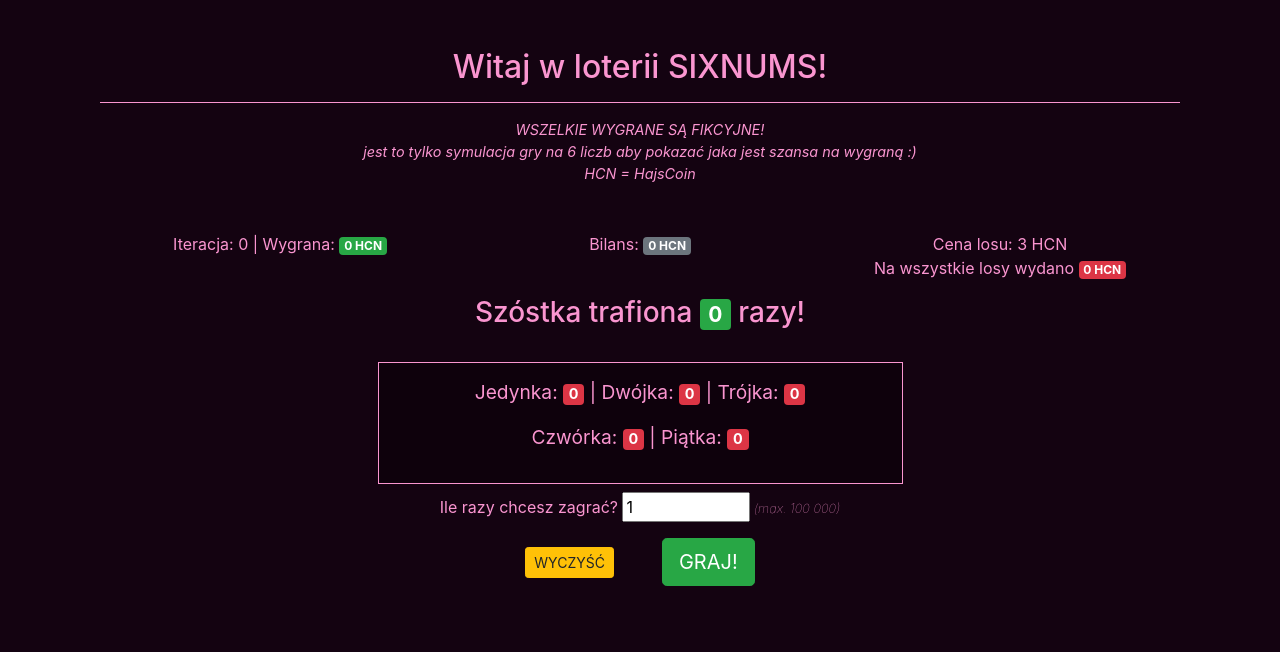
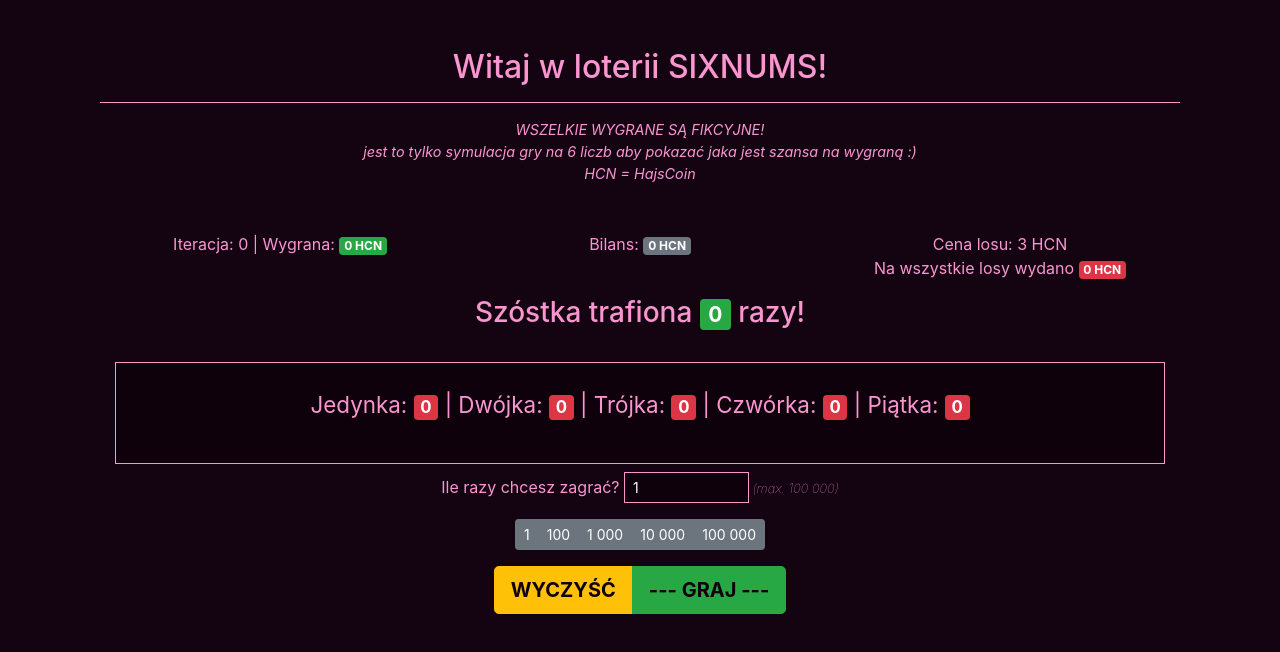
Before and after one commit to maxmatula/solarizator4000, an Angular app: page / in a window 1280 px wide. Shown: the top 652 px of the page. Built offline with nearby package versions, Linux system fonts and the light colour scheme.

Commit message:
refactor and styles

```diff
--- a/src/app/sixnums/sixnums.component.css
+++ b/src/app/sixnums/sixnums.component.css
@@ -1,11 +1,11 @@
 .wincount {
-  font-size: 1.2rem;
+  font-size: 1.4rem;
 }
 
 .win-section {
   border: 1px solid  rgb(250, 149, 208);
-  padding: 15px;
-  width: 50%;
+  padding: 25px;
+  width: 100%;
   margin: 0 auto;
   background: rgb(14, 1, 12);
 }
@@ -20,3 +20,18 @@
   font-size: .8rem;
   font-style: italic;
 }
+
+.form-control-sm {
+  border-radius: 0;
+  border: 1px solid  rgb(250, 149, 208);
+}
+
+input:disabled {
+  background: rgb(14, 1, 12);
+  color: white;
+}
+
+.fkc .btn {
+  font-weight: 700;
+  color: rgb(14, 1, 12);
+}
--- a/src/app/sixnums/sixnums.component.html
+++ b/src/app/sixnums/sixnums.component.html
@@ -2,31 +2,43 @@
   <h2>Witaj w loterii SIXNUMS!</h2>
   <hr>
   <p class="desc">WSZELKIE WYGRANE SĄ FIKCYJNE! <br>jest to tylko symulacja gry na 6 liczb aby pokazać
-  jaka jest szansa na wygraną :) <br> HCN = HajsCoin</p>
+    jaka jest szansa na wygraną :) <br> HCN = HajsCoin</p>
   <div class="mb-2 col-sm-12 mt-5">
     <div class="row">
       <div class="col-sm-4 text-center">
-        <p>Iteracja: {{iteration}} | Wygrana: <span class="badge badge-success">{{allTimeWinnings | number}} HCN</span></p>
+        <p>Iteracja: {{iteration}} | Wygrana: <span class="badge badge-success">{{allTimeWinnings | number}} HCN</span>
+        </p>
       </div>
       <div class="col-sm-4 text-center">
-       <p>Bilans: <span class="badge badge-secondary">{{allTimeWinnings - allGamesTicket | number}} HCN</span></p>
+        <p>Bilans: <span class="badge badge-secondary">{{allTimeWinnings - allGamesTicket | number}} HCN</span></p>
       </div>
       <div class="col-sm-4 text-center">
-          <p>Cena losu: {{ticketPrice}} HCN <br> Na wszystkie losy wydano <span class="badge badge-danger">{{allGamesTicket | number}} HCN</span></p>
-        </div>
+        <p>Cena losu: {{ticketPrice}} HCN <br> Na wszystkie losy wydano <span
+            class="badge badge-danger">{{allGamesTicket | number}} HCN</span></p>
+      </div>
     </div>
     <h3>Szóstka trafiona <span class="badge badge-success">{{winmodel.sixes}}</span> razy!</h3>
     <br>
     <div class="win-section">
       <p class="wincount">Jedynka: <span class="badge badge-danger">{{winmodel.ones}}</span> | Dwójka: <span
           class="badge badge-danger">{{winmodel.twos}}</span> | Trójka: <span
-          class="badge badge-danger">{{winmodel.threes}}</span></p>
-      <p class="wincount">Czwórka: <span class="badge badge-danger">{{winmodel.fours}}</span> | Piątka: <span
+          class="badge badge-danger">{{winmodel.threes}}</span> | Czwórka: <span class="badge badge-danger">{{winmodel.fours}}</span> | Piątka: <span
           class="badge badge-danger">{{winmodel.fives}}</span></p>
     </div>
   </div>
-  <p>Ile razy chcesz zagrać? <input type="number" min=1 max=100000 value="1" name="howManyPlay"
-      [(ngModel)]="howManyPlay"> <span class="textsmall"> (max. 100 000)</span></p>
-  <button class="btn btn-sm btn-warning mr-5" (click)="clear()">WYCZYŚĆ</button>
-  <button class="btn btn-lg btn-success" (click)="startLottery(howManyPlay)">GRAJ!</button>
+  <p>Ile razy chcesz zagrać?  <input type="number" min=1 max=100000 value="1" name="howManyPlay" [(ngModel)]="howManyPlay" class="form-control-sm"
+    disabled readonly> <span class="textsmall"> (max. 100 000)</span></p>
+    <div class="btn-group mb-3 fkd">
+      <button class="btn btn-sm btn-secondary" (click)="howManyPlay = 1">1</button>
+      <button class="btn btn-sm btn-secondary" (click)="howManyPlay = 100">100</button>
+      <button class="btn btn-sm btn-secondary" (click)="howManyPlay = 1000">1 000</button>
+      <button class="btn btn-sm btn-secondary" (click)="howManyPlay = 10000">10 000</button>
+      <button class="btn btn-sm btn-secondary" (click)="howManyPlay = 100000">100 000</button>
+    </div>
+  <br>
+  <div class="btn-group fkc">
+    <button class="btn btn-lg btn-warning" (click)="clear()">WYCZYŚĆ</button>
+    <button class="btn btn-lg btn-success" (click)="startLottery(howManyPlay)"> --- GRAJ ---</button>
+  </div>
+
 </div>
--- a/src/app/sixnums/sixnums.component.ts
+++ b/src/app/sixnums/sixnums.component.ts
@@ -66,6 +66,6 @@ export class SixnumsComponent implements OnInit {
         this.iteration += 1;
         this.lotteriesHistory.push(this.lottery);
         this.allGamesTicket += this.ticketPrice;
-      }, 20);
+      }, 5);
   }
 }
```
